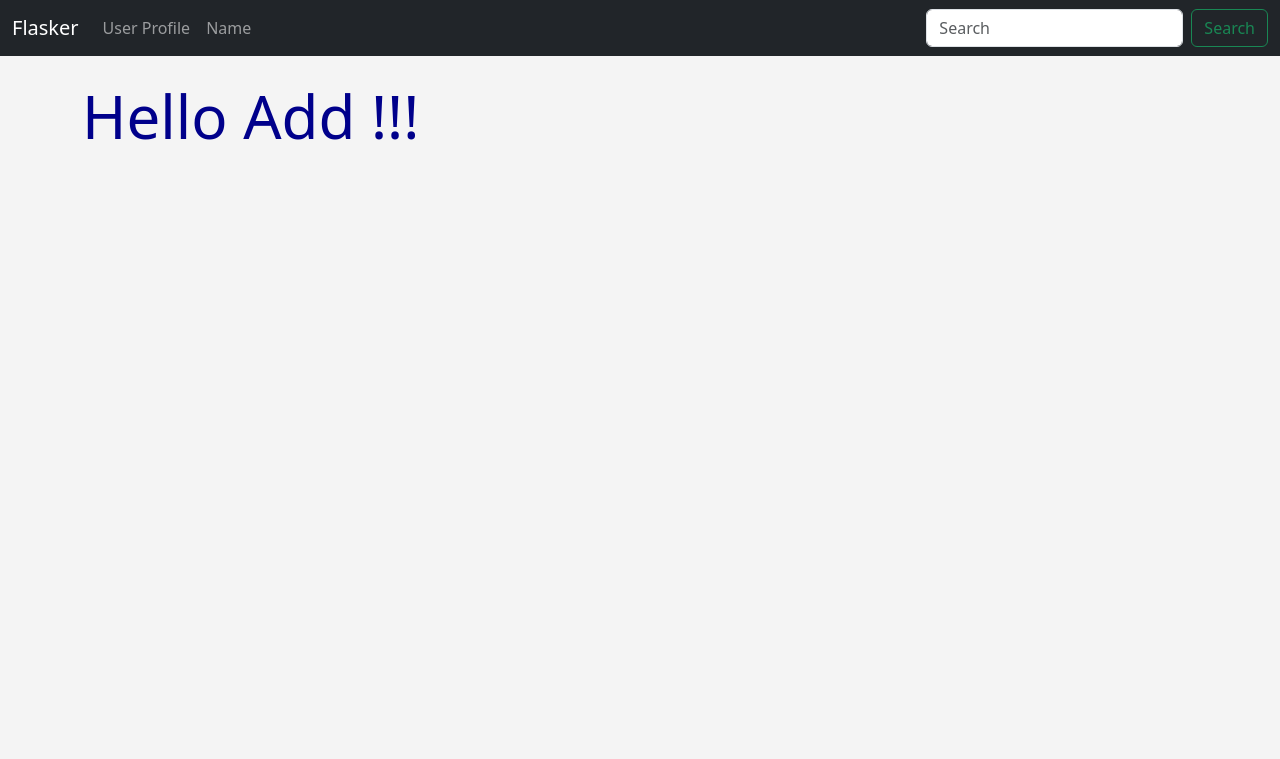
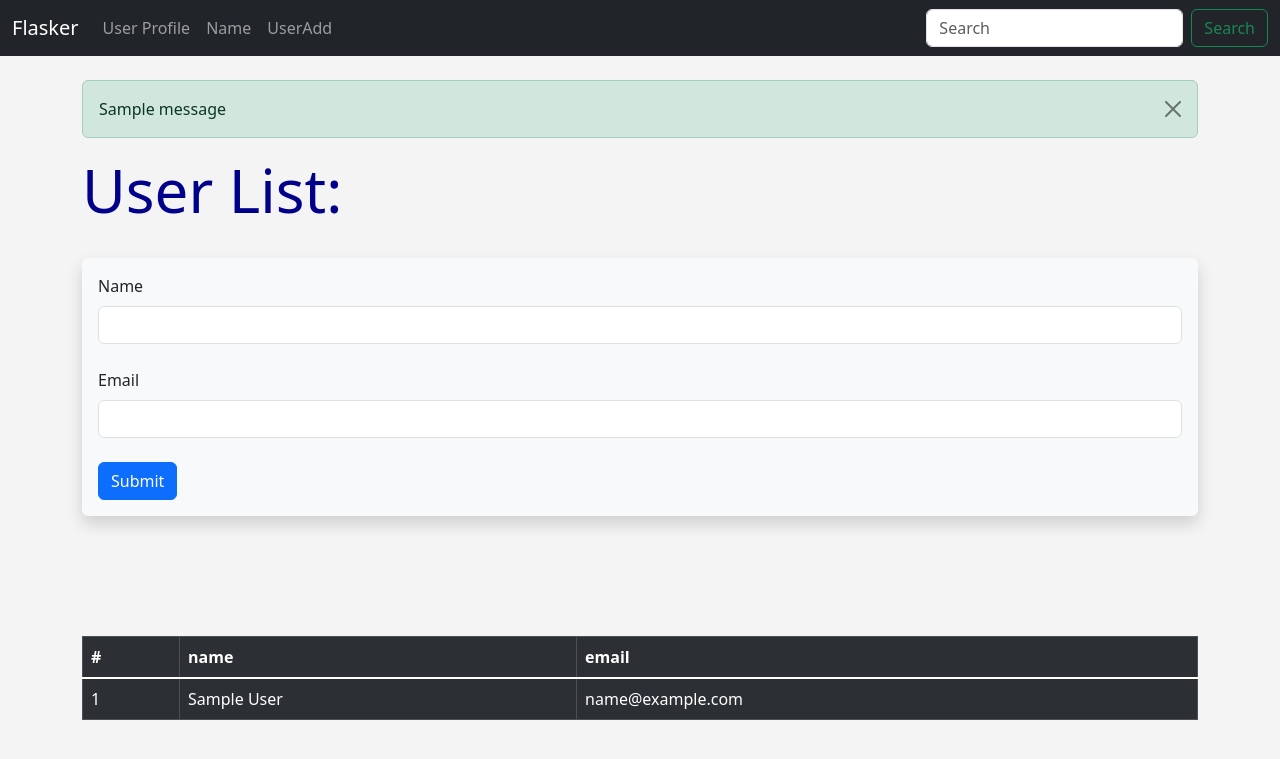
Before and after one commit to YuraSkivka/codemy, a Flask app: page /user/add in a window 1280 px wide. Shown: the top 759 px of the page. Run offline with Flask 3, Linux system fonts and the light colour scheme; tables that the repository leaves empty hold one stand-in row (values such as "Sample post"); one stand-in notice (Sample message) is shown; some libraries are stand-ins or nearby versions.

Commit message:
How to Use Databases With SQLAlchemy - Flask Fridays #8

```diff
--- a/flasker/app.py
+++ b/flasker/app.py
@@ -7,6 +7,7 @@ from flask_wtf import FlaskForm
 from wtforms import StringField, SubmitField, TextAreaField, PasswordField, BooleanField, ValidationError
 from wtforms.validators import DataRequired, EqualTo, Length
 from datetime import datetime
+# pip install flask-sqlalchemy
 from flask_sqlalchemy import SQLAlchemy
 from flask_migrate import Migrate
 from werkzeug.security import generate_password_hash, check_password_hash
@@ -19,7 +20,7 @@ m_log = MakeLog.logger
 # https://flask.palletsprojects.com/en/1.1.x/config/
 app = Flask(__name__)
 # configure the SQLite database, relative to the app instance folder
-app.config["SQLALCHEMY_DATABASE_URI"] = 'sqlite:///' + os.path.join(BASE_DIR, 'test.db')
+app.config["SQLALCHEMY_DATABASE_URI"] = 'sqlite:///' + os.path.join(BASE_DIR, 'flask.db')
 app.config['SQLALCHEMY_TRACK_MODIFICATIONS'] = False
 # secret key, used like token in wtf
 app.config['SECRET_KEY'] = "chang it in your project"
@@ -31,13 +32,28 @@ app.config['FLASK_APP'] = 'app.py'
 
 # create the extension
 db = SQLAlchemy()
+# initialize the app with the extension
+db.init_app(app)
 # for migrate
 migrate = Migrate()
-# initialize the app with the extension
-db.init_app(app)
 # migration
 migrate.init_app(app, db)
 
+
+# Create Model
+class User(db.Model):
+    id = db.Column(db.Integer, primary_key=True)
+    name = db.Column(db.String(100), nullable=False)
+    email = db.Column(db.String(100), nullable=False, unique=True)
+    date_added = db.Column(db.DateTime, default=datetime.now())
+
+    def __init__(self, name, email):
+        self.name = name
+        self.email = email
+
+    # Create a String
+    def __repr__(self):
+        return '<Name %r>' % self.name
 
 # db create
 with app.app_context():
@@ -50,6 +66,11 @@ with app.app_context():
 # https://wtforms.readthedocs.io/en/3.0.x/fields/
 class NameForm(FlaskForm):
     name = StringField("What is Your Name", validators=[DataRequired()])
+    submit = SubmitField('Submit')
+
+class UserForm(FlaskForm):
+    name = StringField("Name", validators=[DataRequired()])
+    email = StringField("Email", validators=[DataRequired()])
     submit = SubmitField('Submit')
 
 # Bootstrap
@@ -82,7 +103,7 @@ def index():
 def user(name):
     # https://jinja.palletsprojects.com/en/3.1.x/templates/#filters
     # https://jinja.palletsprojects.com/en/3.1.x/templates/#id11
-    m_log.info("open /user")
+    m_log.info(f"open /user/{name}")
     return render_template("user.html", user_name=name)
 
 # create name page
@@ -99,6 +120,27 @@ def name():
     return render_template("name.html",
                            name=name,
                            form=form)
+
+@app.route('/user/add', methods=["GET", "POST"])
+def add_user():
+    m_log.info("open /user/add")
+    name = None
+    form = UserForm()
+    # Validate Form
+    if form.validate_on_submit():
+        if User.query.filter_by(email=form.email.data).first() is None:
+            user = User(name=form.name.data, email=form.email.data)
+            db.session.add(user)
+            db.session.commit()
+        name = form.name.data
+        form.name.data = ''
+        form.email.data = ''
+        flash('User Added Successfully!')
+    our_users = User.query.order_by(User.date_added)
+    return render_template("add_user.html",
+                           name=name,
+                           form=form,
+                           our_users=our_users)
 
 # обработка ошибок
 # Invalid URL
--- /dev/null
+++ b/flasker/templates/add_user.html
@@ -0,0 +1,62 @@
+{% extends 'base.html' %}
+
+{% block title %}
+UserAdd
+{% endblock %}
+
+{% block body %}
+
+    {% for massage in get_flashed_messages() %}
+    <div class="alert alert-success alert-dismissible fade show" role="alert">
+        {{ massage }}
+        <button type="button" class="btn-close" data-bs-dismiss="alert" aria-label="Close"></button>
+    </div>
+
+    {% endfor %}
+
+    {% if name  %}
+        <h1> User Add {{ name }}!!! </h1>
+        <br/>
+        {% for user in our_users  %}
+        <li>
+            {{ user.name }}
+            {{ user.email }}
+	    </li>
+        {% endfor  %}
+
+    {% else %}
+    <h1>User List:</h1>
+    <br>
+<div class="shadow p-3 mb-5 bg-body-tertiary rounded">
+    <form method="POST">
+        {{ form.hidden_tag() }}
+
+        {{ form.name.label(class="form-label") }}
+        {{ form.name(class="form-control") }}
+        <br>
+        {{ form.email.label(class="form-label") }}
+        {{ form.email(class="form-control") }}
+        <br>
+        {{ form.submit(class="btn btn-primary") }}
+    </form>
+</div>
+<br><br><br>
+
+    <table class="table table-dark table-striped table-hover table-bordered">
+        <tr>
+            <th scope="col">#</th>
+            <th scope="col">name</th>
+            <th scope="col">email</th>
+        </tr>
+        <tbody class="table-group-divider">
+        {% for user in our_users  %}
+        <tr>
+            <td scope="row">{{ user.id }}</td>
+            <td>{{ user.name }}</td>
+            <td>{{ user.email }}</td>
+        </tr>
+        {% endfor  %}
+    </table>
+
+    {% endif %}
+{% endblock %}
--- a/flasker/templates/navbar.html
+++ b/flasker/templates/navbar.html
@@ -13,6 +13,9 @@
         <li class="nav-item">
           <a class="nav-link" href="{{ url_for('name') }}">Name</a>
         </li>
+        <li class="nav-item">
+          <a class="nav-link" href="{{ url_for('add_user') }}">UserAdd</a>
+        </li>
 
       </ul>
       <form class="d-flex" role="search">
```
